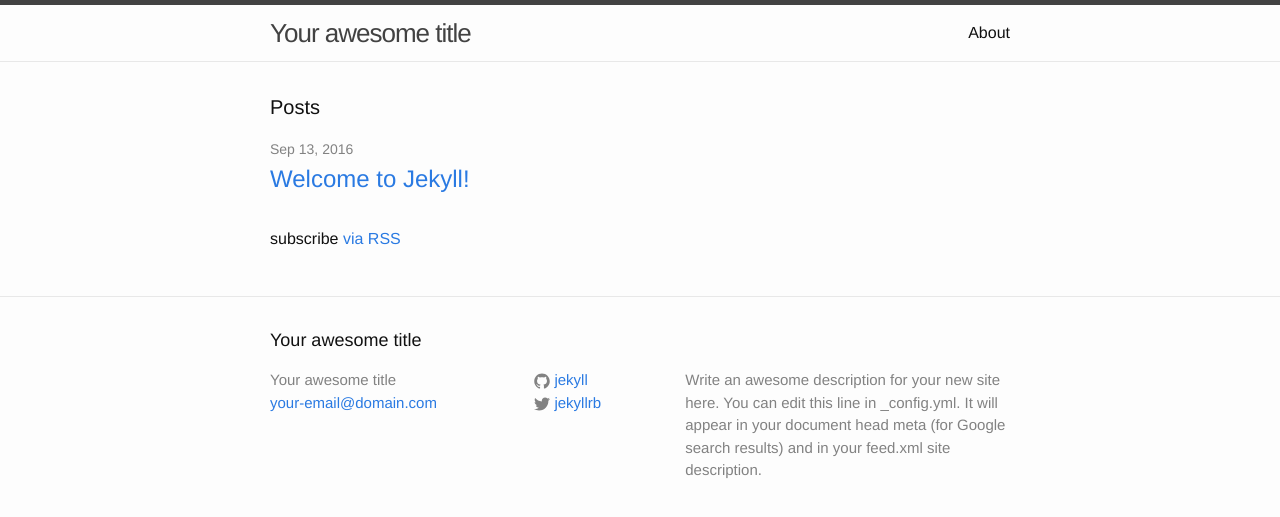
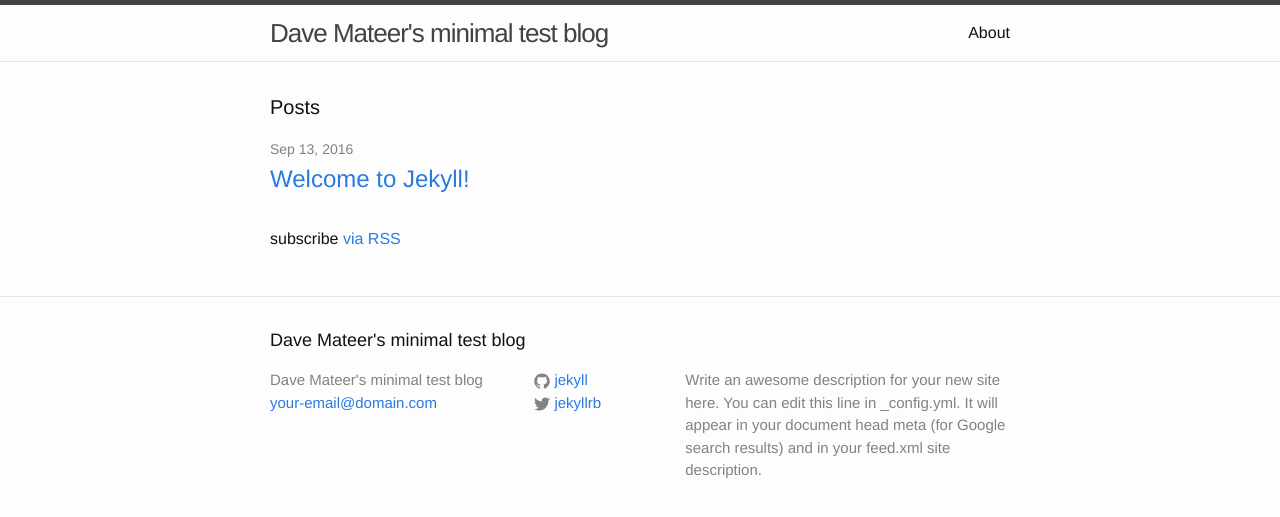
Before and after one commit to djhmateer/min.azurewebsites.net, a Jekyll site: the page built from index.html, in a window 1280 px wide. Shown: the top 517 px of the page. Built offline with Jekyll 4.4.1, drawn with Linux system fonts in a browser that asks for light colours.

Commit message:
Auto commit at 13/09/2016 17:32

```diff
--- a/_config.yml
+++ b/_config.yml
@@ -13,7 +13,7 @@
 # you will see them accessed via {{ site.title }}, {{ site.email }}, and so on.
 # You can create any custom variable you would like, and they will be accessible
 # in the templates via {{ site.myvariable }}.
-title: Your awesome title
+title: Dave Mateer's minimal test blog
 email: your-email@domain.com
 description: > # this means to ignore newlines until "baseurl:"
   Write an awesome description for your new site here. You can edit this
```
